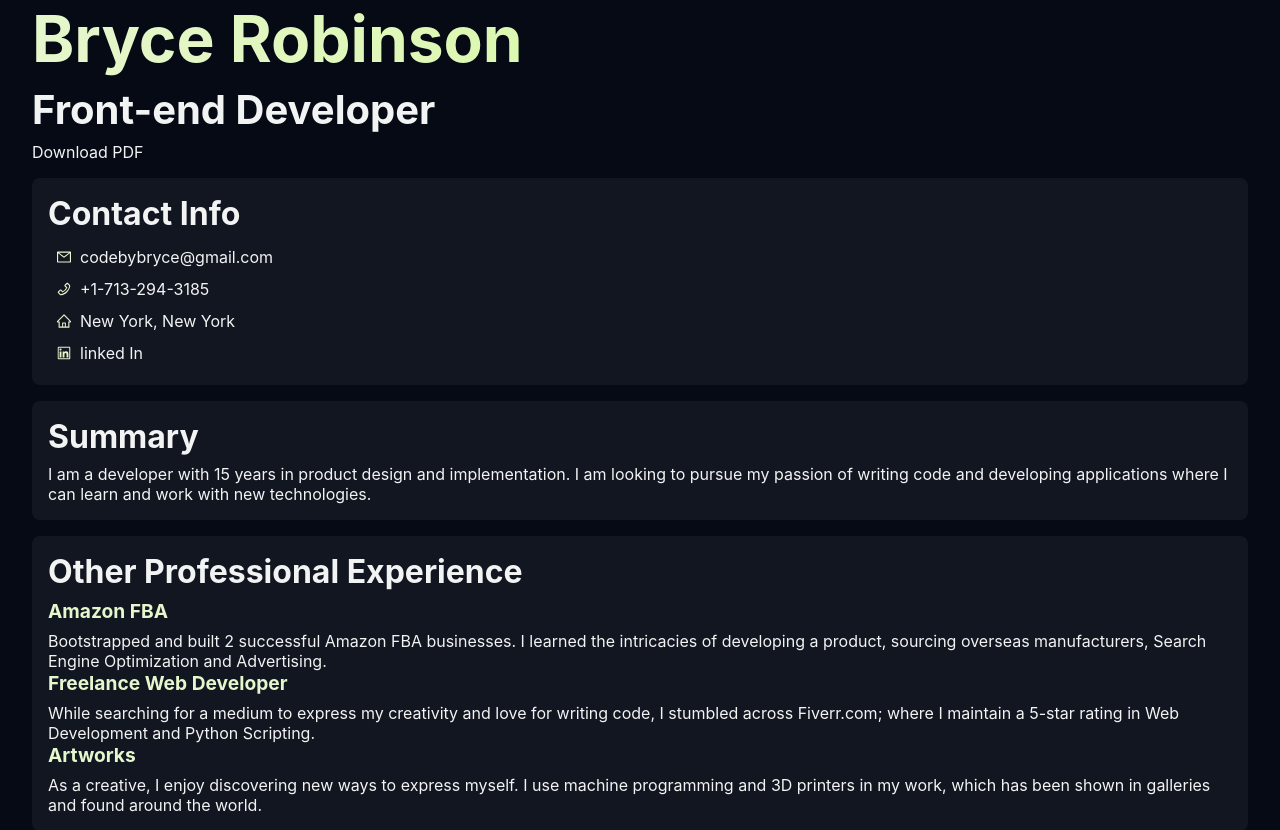
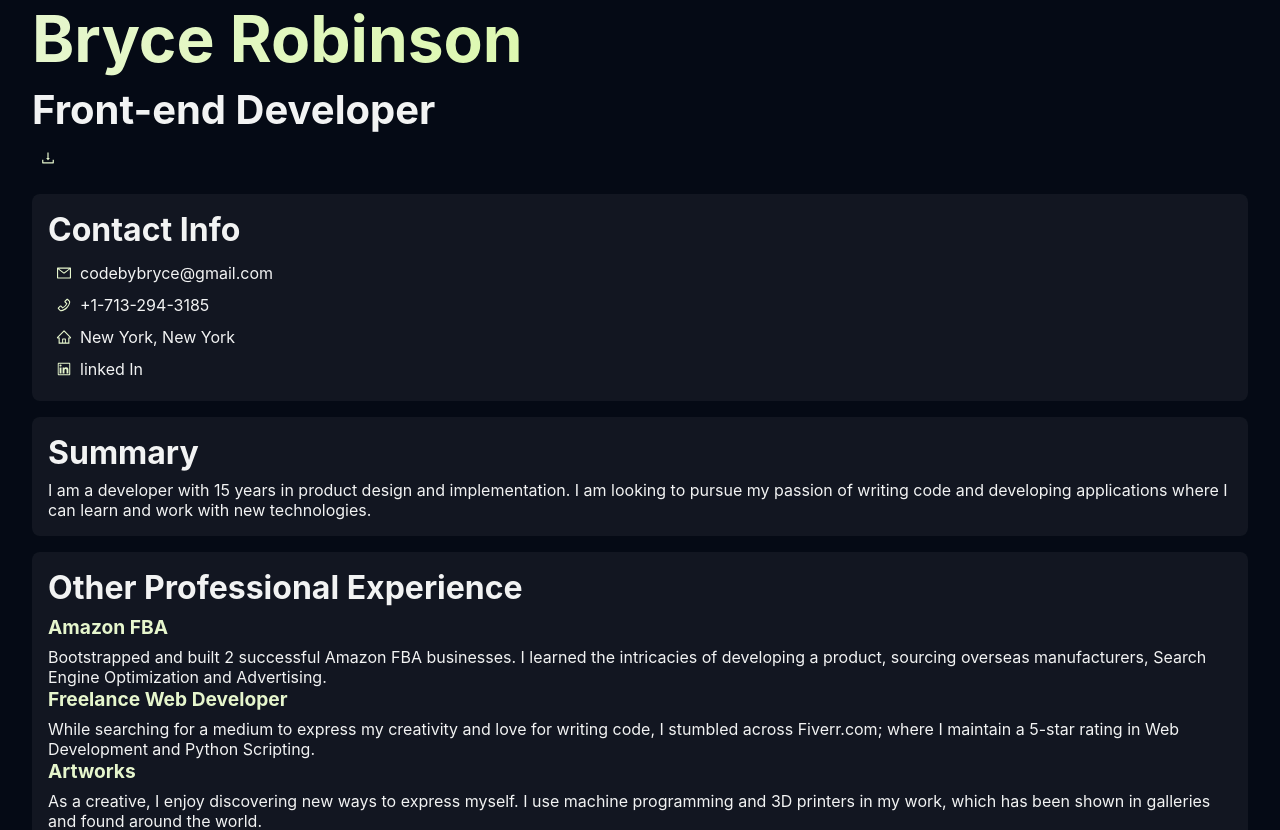
Before and after one commit to codebybryce/my-resume, a Next.js app: page / in a window 1280 px wide. Shown: the top 830 px of the page. Built offline with nearby package versions, Linux system fonts and the light colour scheme.

Commit message:
rev favicon

```diff
--- a/pages/index.js
+++ b/pages/index.js
@@ -1,12 +1,13 @@
 import Head from 'next/head'
 import Script from 'next/script'
 import { useState, useEffect } from 'react'
-import { AiOutlineLinkedin, AiOutlineHome, AiOutlinePhone, AiOutlineMail, AiOutlineFilePdf, } from 'react-icons/ai'
+import { AiOutlineLinkedin, AiOutlineHome, AiOutlinePhone, AiOutlineMail, AiOutlineDownload } from 'react-icons/ai'
 
 
 export default function Home() {
   const [resume, setResume] = useState({})
   const [theme, setTheme] = useState('dark')
+  const [loaded, setLoaded]= useState()
   const Data = async () => {
     await fetch('/api/bryce-robinson')
       .then(response => response.json())
@@ -18,6 +19,7 @@ export default function Home() {
     Data()
   }, [])
   return (
+
     <div className={theme}>
       <Head>
         <title>Bryce Robinson {'|'} Front End Developer</title>
@@ -31,7 +33,7 @@ export default function Home() {
             <h1 id='name'>{resume.name}</h1>
             <h2>{resume.title}</h2>
             <a href='https://github.com/codebybryce/my-resume/raw/main/Bryce%20Robinson.pdf' download='Bryce_Robinson_Resume'>
-              Download PDF
+              <AiOutlineDownload />
               </a>
           </div>
           <div id='contact-info' className='content'>
```
